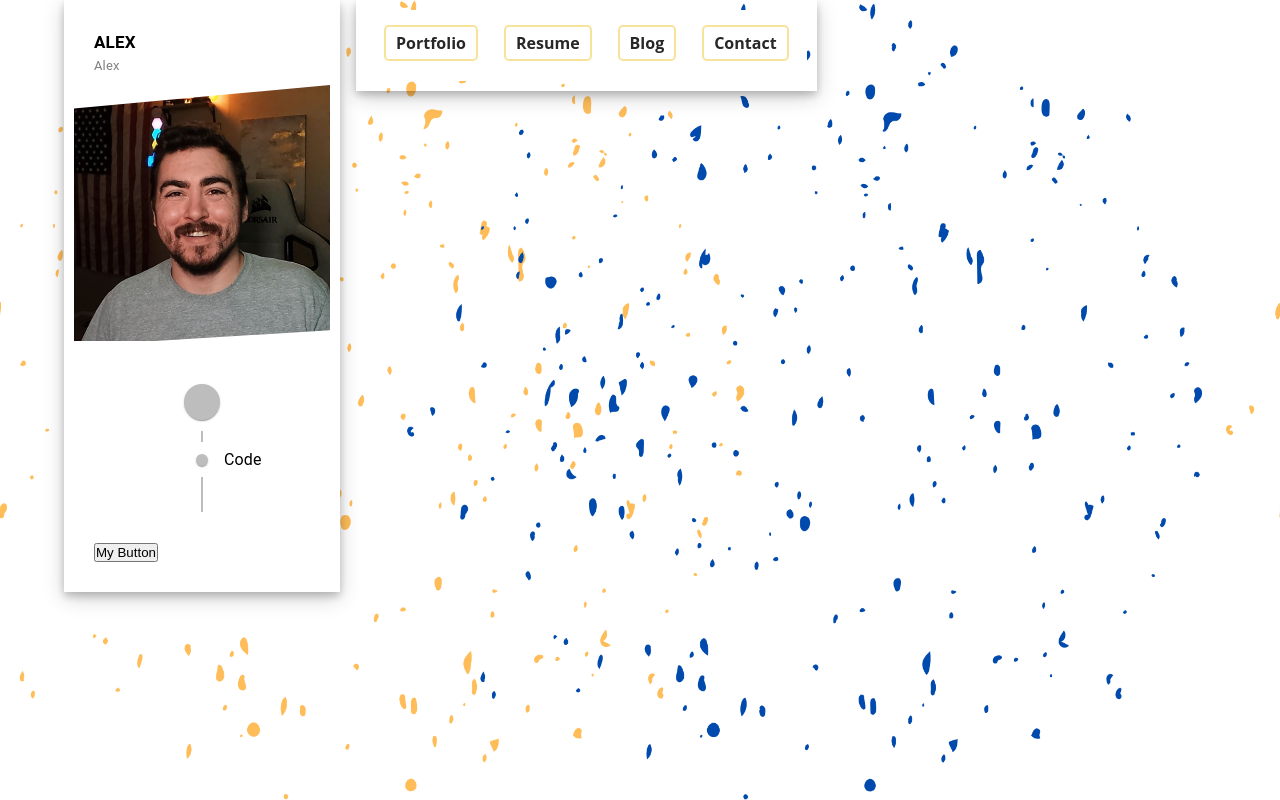
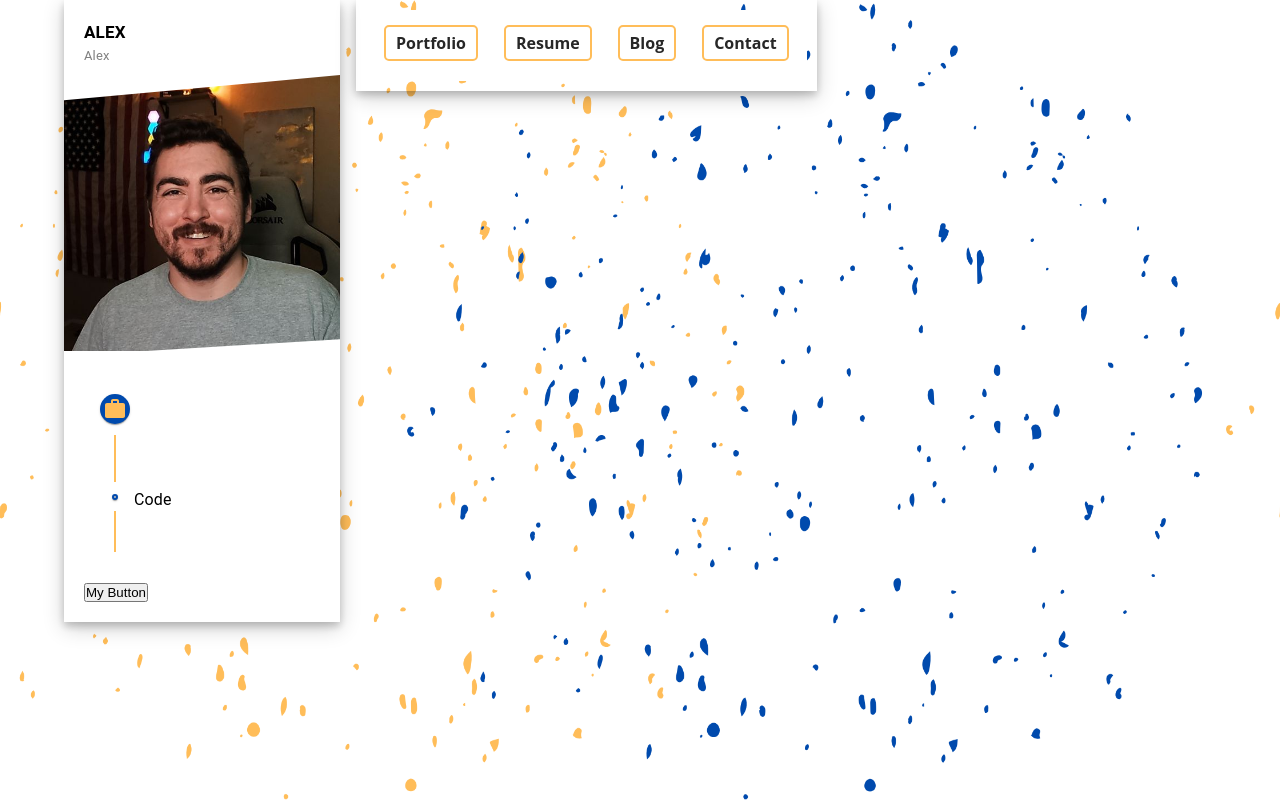
Before and after one commit to SergeantMurica/modernportfolio, a React (Vite) app: page /Portfolio in a window 1280 px wide. Built offline with nearby package versions, Linux system fonts and the light colour scheme.

Commit message:
timeline Core finished

```diff
--- a/src/App.css
+++ b/src/App.css
@@ -14,14 +14,15 @@ nav a {
     margin: 0 8px;
     padding: 5px 10px;
     background-color: #FFFFFF;
-    border: 2px solid #F7E39C;
+    border: 2px solid #ffbd59;
     border-radius: 5px;
     transition: background-color 0.3s, color 0.3s;
 }
 
 nav a:hover {
-    color: #F7E39C;
+    color: #272727;
     background-color: #FFFFFF;
+    border: 2px solid #004aad;
 }
 
 .link_container {
--- a/src/components/Profile/Profile.css
+++ b/src/components/Profile/Profile.css
@@ -3,7 +3,7 @@
     -moz-box-shadow: 0 4px 8px 0 rgba(0, 0, 0, 0.2), 0 6px 20px 0 rgba(0, 0, 0, 0.19);
     box-shadow: 0 4px 8px 0 rgba(0, 0, 0, 0.2), 0 6px 20px 0 rgba(0, 0, 0, 0.19);
     margin: auto;
-    padding: 10px;
+    padding: 0px;
     background: white;
 }
 
@@ -41,4 +41,5 @@
 
 .profile_description {
     padding: 20px;
+    text-align: start;
 }
--- a/src/components/Timeline/CustomTimeline.css
+++ b/src/components/Timeline/CustomTimeline.css
@@ -1,15 +1,45 @@
 .timeline {
-    padding: 0 !important;
+    padding: 0px;
 }
 
 .timeline .timeline_header {
-    padding: 10px;
+    padding: 5px;
 }
 
 .timeline .timeline_first {
-    width: 100%;
-    height: 100%;
-    float: left;
-    padding: 10px;
-    min-height: 80px;
+    min-height: 100px;
 }
+
+.timeline .MuiTimeline-root {
+    min-height: 0px;
+}
+
+.timeline .MuiTimelineItem-missingOppositeContent:before {
+    display: none;
+}
+
+.timeline .timeline_dot_header {
+    color: #ffbd59;
+    background-color: #004aad;
+    font-size: small;
+    padding: 1px;
+}
+
+.timeline .timeline_dot {
+    color: #ffbd59;
+    border-color: #004aad;
+    padding: 1px;
+}
+
+.timeline .MuiTimelineConnector-root {
+    background-color: #ffbd59;
+}
+
+.timeline .timeline_separator {
+    padding-left: 12px;
+}
+
+.timeline .timeline_content {
+    padding: 0px;
+    margin-bottom: 20px;
+}
--- a/src/components/Timeline/CustomTimeline.jsx
+++ b/src/components/Timeline/CustomTimeline.jsx
@@ -5,8 +5,9 @@ import TimelineSeparator from '@mui/lab/TimelineSeparator';
 import TimelineConnector from '@mui/lab/TimelineConnector';
 import TimelineContent from '@mui/lab/TimelineContent';
 import TimelineDot from '@mui/lab/TimelineDot';
-import {Icon, Typography} from "@mui/material";
-import './CustomTimeline.css'
+import {Typography} from "@mui/material";
+import "./CustomTimeline.css"
+import {Work} from "@mui/icons-material";
 
 
 export const CustomTimelineSeparator = () => (
@@ -19,11 +20,11 @@ export const CustomTimelineSeparator = () => (
 const CustomTimeline = ({title}) => {
     return (
         <div>
-            <Timeline>
+            <Timeline className={'timeline'}>
                 {/* Item Header */}
                 <TimelineItem className={'timeline_first'}>
                     <TimelineSeparator>
-                        <TimelineDot className={'timeline_dot_header'}>{<Icon/>}</TimelineDot>
+                        <TimelineDot className={'timeline_dot_header'}>{<Work/>}</TimelineDot>
                         <TimelineConnector />
                     </TimelineSeparator>
                     <TimelineContent><Typography variant='h6' className={'timeline_header'}>{title}</Typography></TimelineContent>
```
